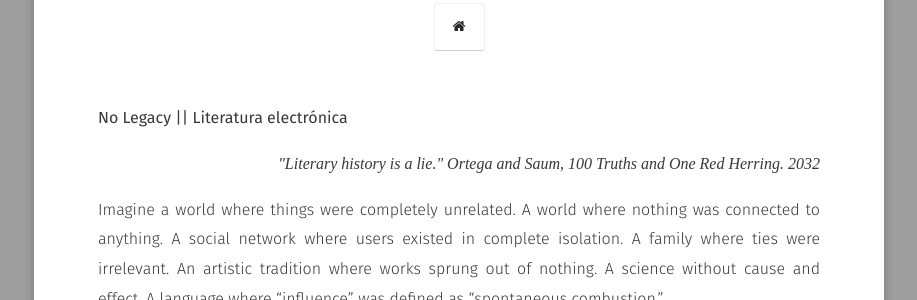
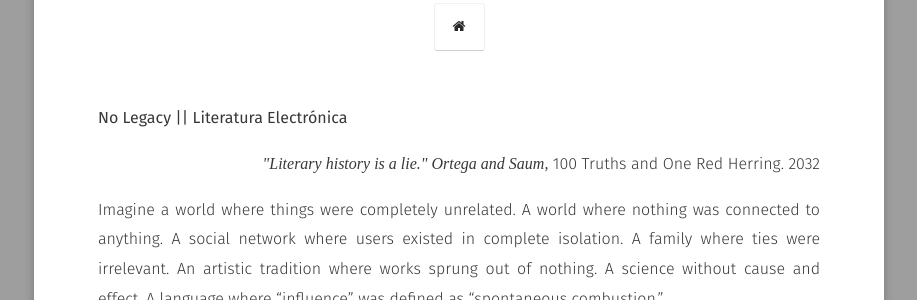
Before and after one commit to nolegacyexhibit/nolegacyexhibit.github.io, a Jekyll site: the page built from about/index.md, in a window 1280 px wide. Shown: the part 199-499 px from the top of the page, without its empty margins (181-1098 px from the left). Built offline with Jekyll 4.4.1, drawn with Linux system fonts in a browser that asks for light colours; some web fonts are replaced.

Commit message:
Update index.md

```diff
--- a/about/index.md
+++ b/about/index.md
@@ -6,9 +6,9 @@ tags: [about]
 ---
 
 
-**No Legacy \|\| Literatura electrónica**
+**No Legacy \|\| Literatura Electrónica**
 
-<P ALIGN="RIGHT"><em>"Literary history is a lie." Ortega and Saum, 100 Truths and One Red Herring. 2032</em></P>
+<P ALIGN="RIGHT"><em>"Literary history is a lie." Ortega and Saum,</em> 100 Truths and One Red Herring. 2032</p>
 
 Imagine a world where things were completely unrelated. A world where nothing was connected to anything. A social network where users existed in complete isolation. A family where ties were irrelevant. An artistic tradition where works sprung out of nothing. A science without cause and effect. A language where “influence” was defined as “spontaneous combustion.”
 
```
